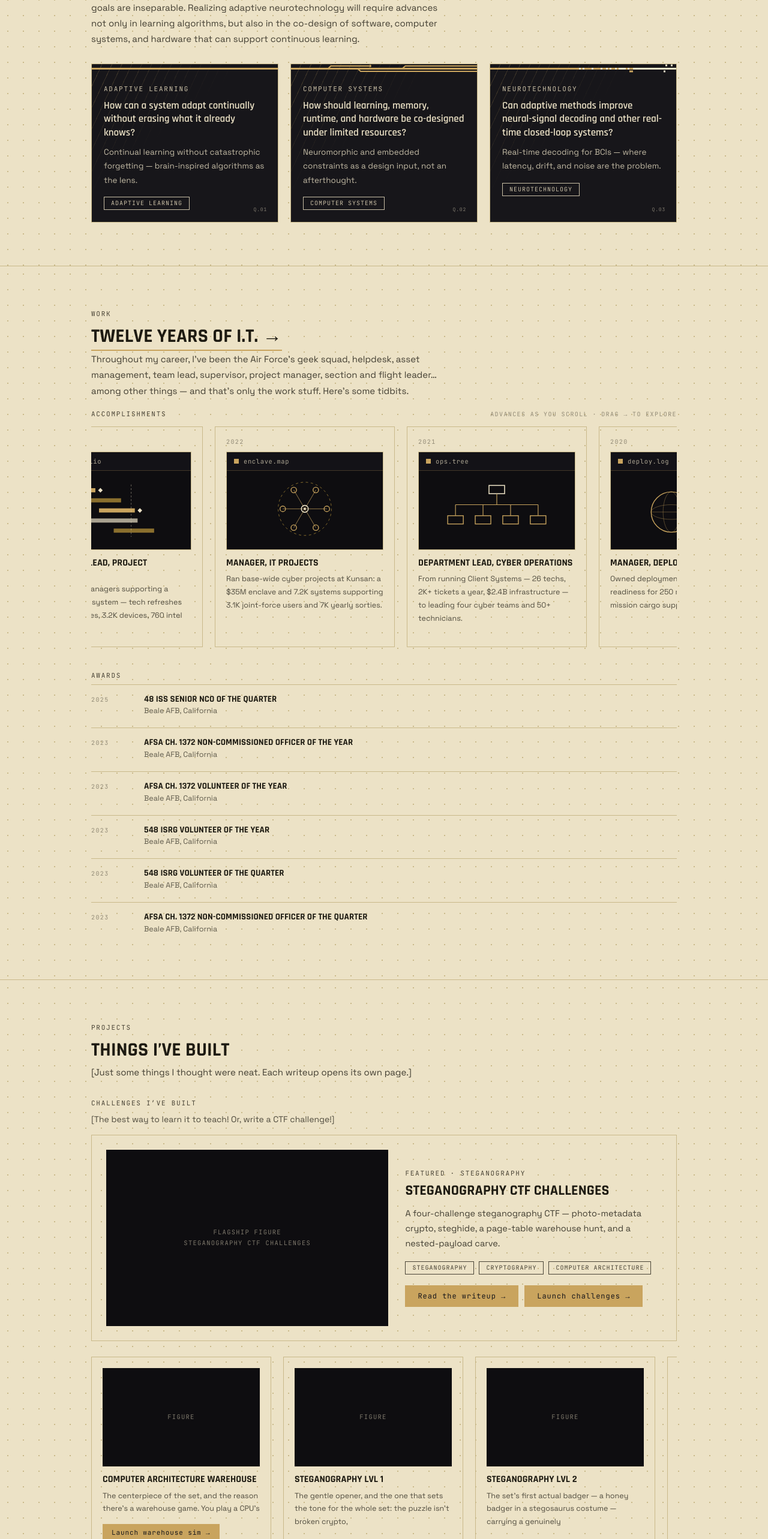
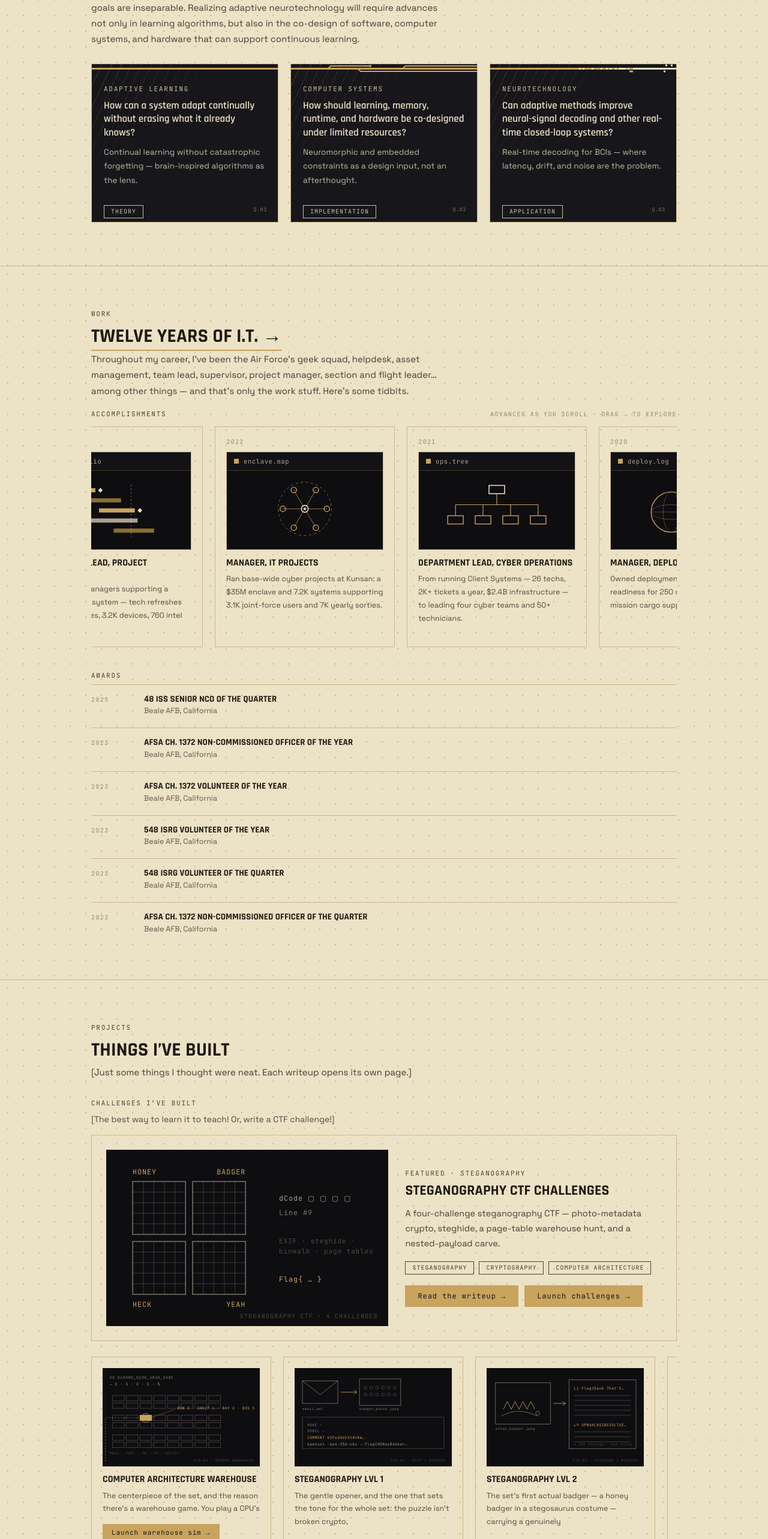
Before and after one commit to jdtherobot/jdtherobot.github.io, a React (Vite) app: page / in a window 1280 px wide. Shown: the part 1300-3866 px from the top of the page at 60% size. Built offline with nearby package versions, Linux system fonts and the light colour scheme.

Commit message:
Landing: use drawn challenge figures; restore Theory/Implementation/Application footer tags, pinned to card bottom

```diff
--- a/src/pages/Landing.tsx
+++ b/src/pages/Landing.tsx
@@ -10,6 +10,7 @@ import PrimaryExits from '../components/PrimaryExits'
 import CodeFigure from '../components/CodeFigure'
 import DashboardFigure from '../components/DashboardFigure'
 import WorkFigure from '../components/WorkFigure'
+import CtfFigure, { type CtfFigureKind } from '../components/CtfFigure'
 import { PROJECTS, findProject, overviewDoc, subDocs, docSnippet } from '../content/projects'
 import { ACCOMPLISHMENTS, AWARDS } from '../content/work'
 import { useReveal, useRailDrift, usePianoIntro } from '../hooks/useMotion'
@@ -21,7 +22,7 @@ const RESEARCH_TIERS = [
     eyebrow: 'Adaptive Learning',
     question: 'How can a system adapt continually without erasing what it already knows?',
     tagline: 'Continual learning without catastrophic forgetting — brain-inspired algorithms as the lens.',
-    tag: 'Adaptive Learning',
+    tag: 'Theory',
   },
   {
     tier: 'branch',
@@ -29,7 +30,7 @@ const RESEARCH_TIERS = [
     eyebrow: 'Computer Systems',
     question: 'How should learning, memory, runtime, and hardware be co-designed under limited resources?',
     tagline: 'Neuromorphic and embedded constraints as a design input, not an afterthought.',
-    tag: 'Computer Systems',
+    tag: 'Implementation',
   },
   {
     tier: 'dissolve',
@@ -37,7 +38,7 @@ const RESEARCH_TIERS = [
     eyebrow: 'Neurotechnology',
     question: 'Can adaptive methods improve neural-signal decoding and other real-time closed-loop systems?',
     tagline: 'Real-time decoding for BCIs — where latency, drift, and noise are the problem.',
-    tag: 'Neurotechnology',
+    tag: 'Application',
   },
 ] as const
 
@@ -46,6 +47,14 @@ const BG_ROWS = [
   { stencil: 'Academics', title: 'Full-time CS undergrad', to: '/background/academics' },
   { stencil: 'Personal development', title: 'Projects, books, certifications', to: '/background/personal-development' },
 ]
+
+/* landing-rail doc slug → drawn challenge vignette */
+const CTF_FIGS: Record<string, CtfFigureKind> = {
+  warehouse: 'warehouse',
+  'steganography-lvl-1': 'lvl1',
+  'steganography-lvl-2': 'lvl2',
+  'steganography-lvl-3': 'lvl3',
+}
 
 function Ph({ children, ratio = '16/10', style }: { children: React.ReactNode; ratio?: string; style?: React.CSSProperties }) {
   return (
@@ -167,13 +176,20 @@ export default function Landing() {
             <div className="research-grid" style={{ display: 'grid', gridTemplateColumns: 'repeat(3,1fr)', gap: 20 }}>
               {RESEARCH_TIERS.map((t) => (
                 <div className="rv" key={t.stencil}>
-                  <Card tier={t.tier} stencil={t.stencil} innerStyle={{ padding: 20 }}>
+                  <Card
+                    tier={t.tier}
+                    stencil={t.stencil}
+                    innerStyle={{ padding: 20, height: '100%', boxSizing: 'border-box', display: 'flex', flexDirection: 'column' }}
+                  >
                     <Eyebrow on="panel">{t.eyebrow}</Eyebrow>
                     <h3 style={{ fontFamily: 'var(--font-display)', fontWeight: 600, lineHeight: 1.3, fontSize: 17, margin: '10px 0' }}>
                       {t.question}
                     </h3>
                     <p className="body" style={{ fontSize: 13.5, opacity: 0.8, margin: '0 0 14px' }}>{t.tagline}</p>
-                    <Tag on="panel">{t.tag}</Tag>
+                    {/* pinned so all three tags sit the same distance off the bottom border */}
+                    <div style={{ marginTop: 'auto' }}>
+                      <Tag on="panel">{t.tag}</Tag>
+                    </div>
                   </Card>
                 </div>
               ))}
@@ -257,7 +273,7 @@ export default function Landing() {
               style={{ display: 'grid', gridTemplateColumns: '1.1fr 1fr', gap: 28, alignItems: 'center', border: '1px solid var(--edge)', padding: 24, marginBottom: 26 }}
             >
               <Link to={`/projects/${ctf.slug}/overview`} style={{ display: 'block', color: 'inherit' }}>
-                <Ph>FLAGSHIP FIGURE<br />steganography ctf challenges</Ph>
+                <CtfFigure kind="flagship" />
               </Link>
               <div>
                 <Eyebrow>Featured · Steganography</Eyebrow>
@@ -294,7 +310,11 @@ export default function Landing() {
                     to={`/projects/${ctf.slug}/${d.docSlug}`}
                     style={{ flex: 1, color: 'inherit', display: 'block' }}
                   >
-                    <Ph style={{ marginBottom: 14 }}>FIGURE</Ph>
+                    {CTF_FIGS[d.docSlug] ? (
+                      <CtfFigure kind={CTF_FIGS[d.docSlug]} style={{ marginBottom: 14 }} />
+                    ) : (
+                      <Ph style={{ marginBottom: 14 }}>FIGURE</Ph>
+                    )}
                     <div className="disp" style={{ fontSize: 16 }}>{d.title}</div>
                     <p className="body" style={{ fontSize: 12.5, opacity: 0.75, margin: '8px 0 0' }}>{docSnippet(ctf.slug, d.file)}</p>
                   </Link>
```
